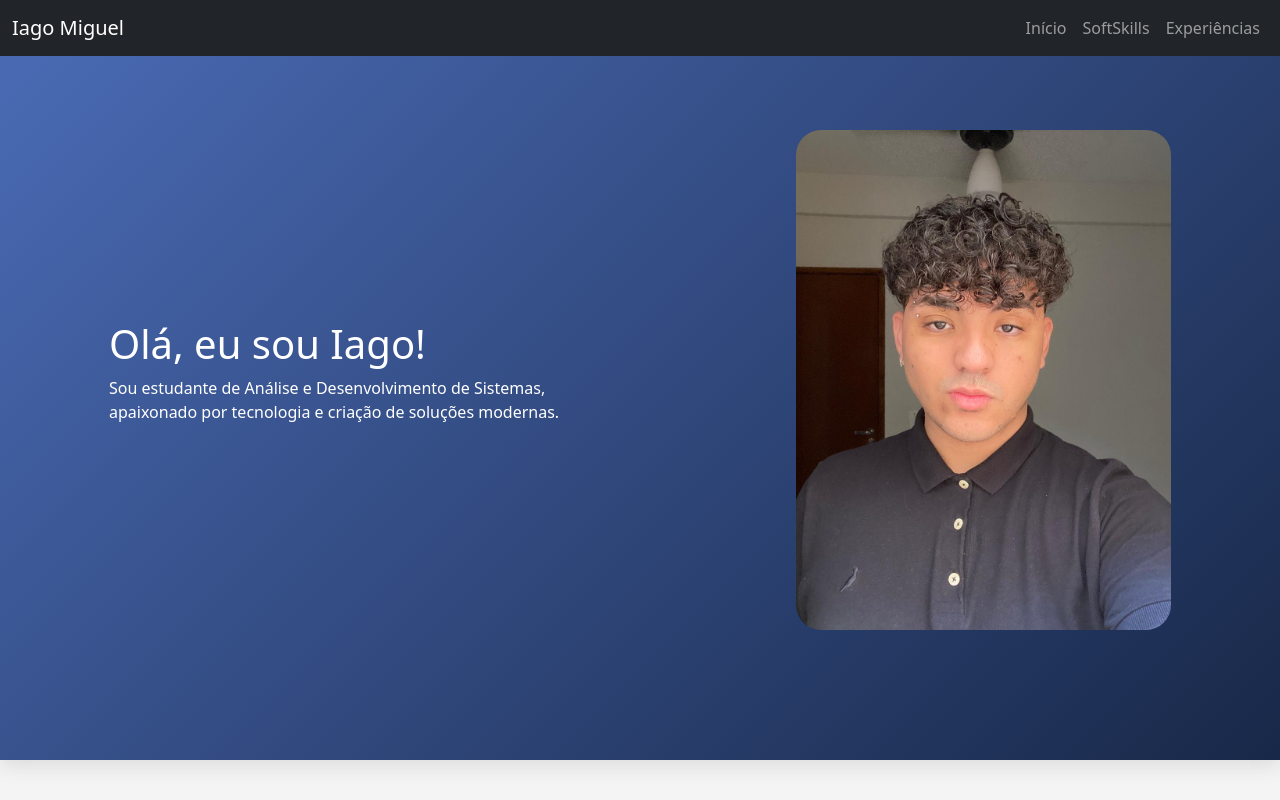
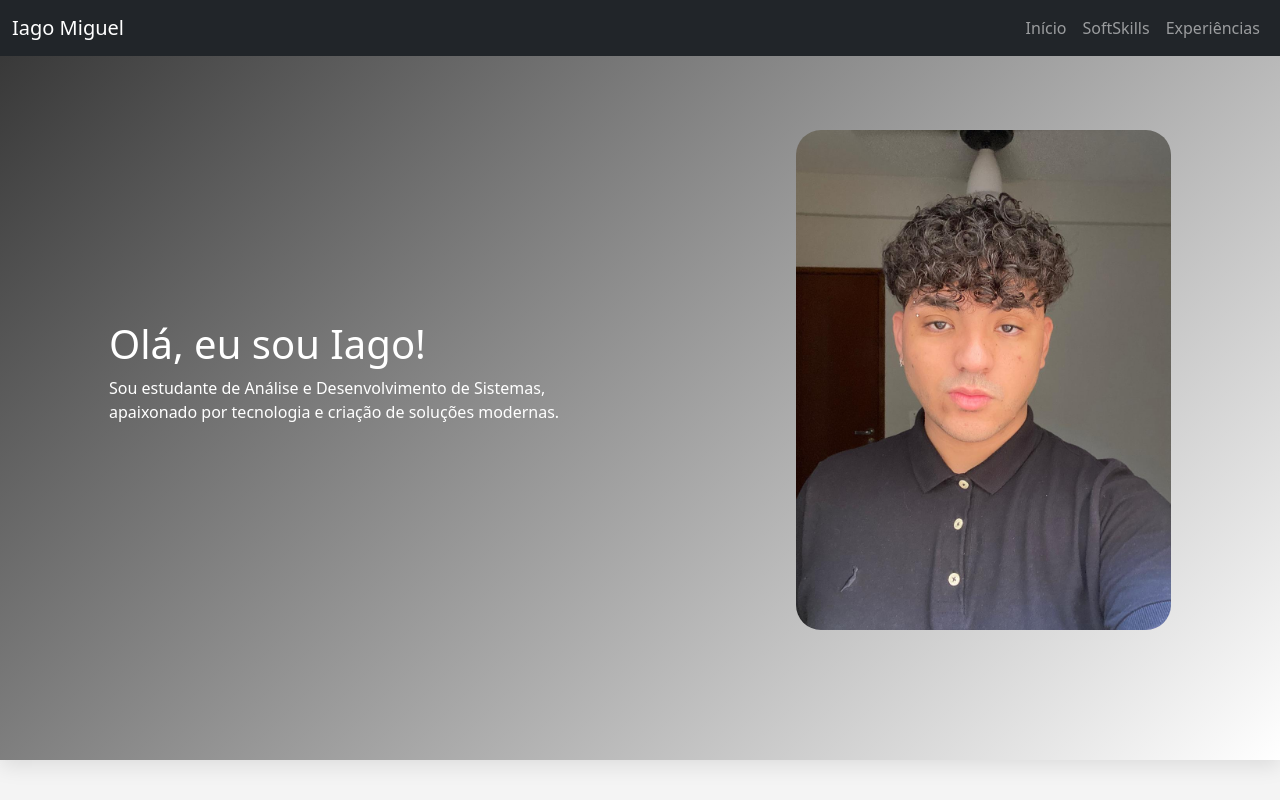
Before and after one commit to IagoMig1/Portifolio, a plain HTML site: page index.html in a window 1280 px wide. Shown: the top 800 px of the page. Drawn offline with nearby package versions, Linux system fonts and the light colour scheme; a script that the page names is missing.

Commit message:
background atualizado

```diff
--- a/style.css
+++ b/style.css
@@ -7,7 +7,7 @@ body{
 /* Estilização da seção Início */
 .section-inicio {
     min-height: 95vh;
-    background: linear-gradient(135deg, #4b6cb7, #182848);
+    background: linear-gradient(135deg, #333333, #ffffff);
     align-items: center;
     justify-content: center;
     color: #fff;
```
